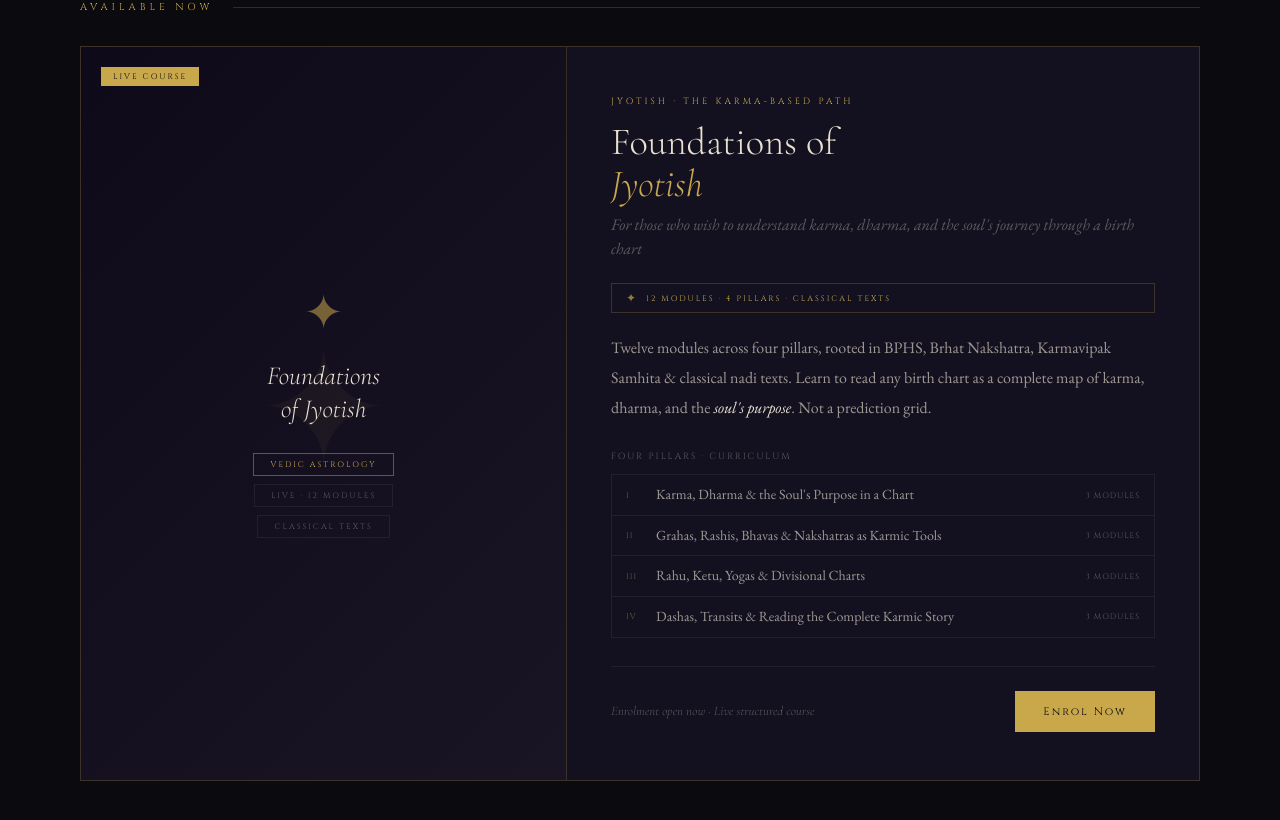
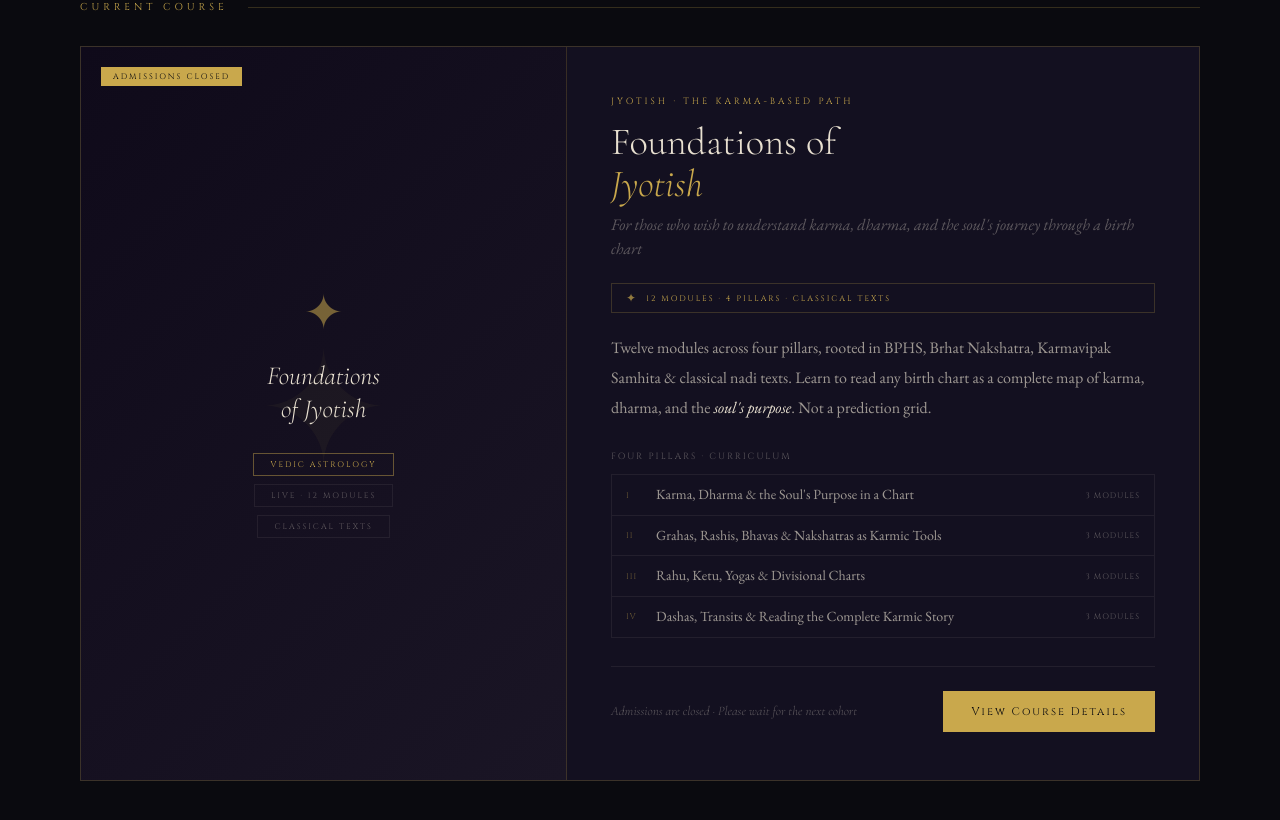
Before and after one commit to ShivohamPath/website, a plain HTML site: page wix-studio/embeds/courses-current.html in a window 1280 px wide. Drawn offline with nearby package versions, Linux system fonts and the light colour scheme.

Commit message:
Close Foundations of Jyotish admissions in courses-current.html

```diff
--- a/wix-studio/embeds/courses-current.html
+++ b/wix-studio/embeds/courses-current.html
@@ -266,12 +266,12 @@
 <div class="section">
 
   <div class="section-label">
-    <span class="section-label-text">AVAILABLE NOW</span>
+    <span class="section-label-text">CURRENT COURSE</span>
     <div class="label-line"></div>
   </div>
 
   <div class="course-card">
-    <span class="live-badge">LIVE COURSE</span>
+    <span class="live-badge">ADMISSIONS CLOSED</span>
 
     <!-- Visual -->
     <div class="course-visual">
@@ -328,10 +328,10 @@
 
       <div class="course-footer">
         <div class="price-block">
-          <div class="price">Enrolment open now · Live structured course</div>
+          <div class="price">Admissions are closed · Please wait for the next cohort</div>
         </div>
         <div style="display:flex; gap:12px; flex-wrap:wrap;">
-          <a href="https://www.shivohampath.com/spiritualcourses/foundations-of-jyothish" class="btn-primary" target="_top">Enrol Now</a>
+          <a href="https://www.shivohampath.com/spiritualcourses/foundations-of-jyothish" class="btn-primary" target="_top">View Course Details</a>
         </div>
       </div>
     </div>
```
